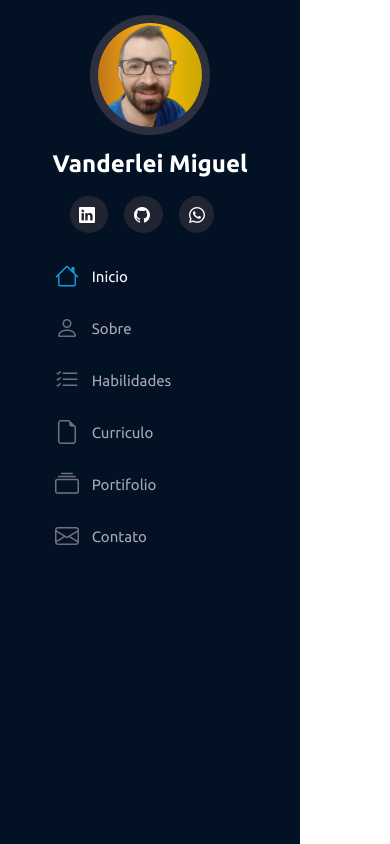
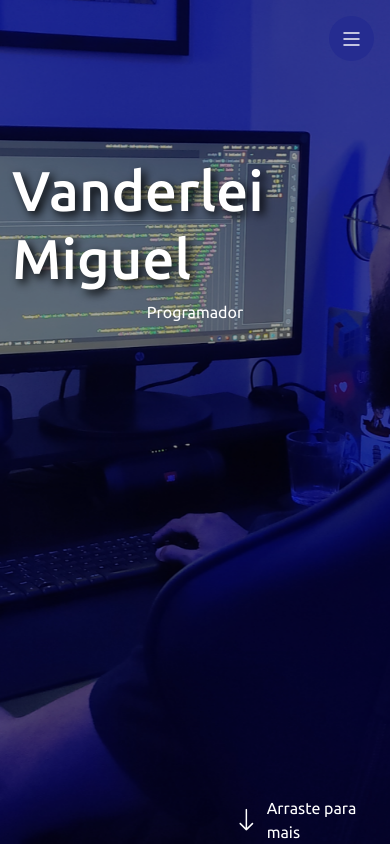
Before and after one commit to vanderleimiguel/portfolio, a Python web app: template templates/index.html in a window 390 px wide. Run offline with Jinja, Linux system fonts and the light colour scheme; the template is opened without the code that fills it, so the values that code supplies are empty; some libraries are stand-ins or nearby versions.

Commit message:
menu responsivo

```diff
--- a/static/script.js
+++ b/static/script.js
@@ -0,0 +1,12 @@
+/* Abre e fecha menu lateral em modo mobile */
+
+const menuMobile = document.querySelector('.menu-mobile')
+const body = document.querySelector('body')
+
+// funcao de click e verifica classes se tiver bilist troca para bi x
+menuMobile.addEventListener('click', () => {
+  menuMobile.classList.contains('bi-list')
+    ? menuMobile.classList.replace('bi-list', 'bi-x')
+    : menuMobile.classList.replace('bi-x', 'bi-list')
+  body.classList.toggle('menu-nav-active')
+})
--- a/static/style.css
+++ b/static/style.css
@@ -5,6 +5,9 @@ html, body{
   width: 100%;
   height: 100%;
 }
+
+/* ************************************************ */
+/* Menu de navegação */
 
 #header{
   position: fixed;
@@ -85,3 +88,90 @@ html, body{
 .nav-menu li:hover > a i {
   color: #149ddd;
 }
+
+/* ************************************************ */
+/* Section Inicio */
+#main {
+  margin-left: 300px;
+}
+
+section#inicio {
+  background-image: url("./img/bannerPortifolio.png");
+  background-repeat: no-repeat;
+  background-size: cover;
+  background-attachment: fixed;
+  background-position: center;
+
+  width: 100%;
+  height: 100vh;
+}
+
+section#inicio h2 {
+  font-size: 6rem;
+}
+
+section#inicio span#subtitle {
+  margin-right: 8rem;
+  font-size: 1.5rem;
+}
+
+.text-shadow {
+  text-shadow: 4px 4px 10px #000000;
+}
+
+section#inicio div#arraste {
+  width: 9rem;
+}
+
+section#inicio div#arraste a {
+  text-decoration: none;
+  color: #fff;
+}
+
+/* ************************************************ */
+/* Menu responsivo */
+
+i.menu-mobile {
+  position: fixed;
+  color: #fff;
+  background-color: #252c90;
+  right: 1rem;
+  top: 1rem;
+  font-size: 1.5rem;
+  border-radius: 4rem;
+  cursor: pointer;
+  z-index: 10;
+  width: 45px;
+  height: 45px;
+  display: none;
+  justify-content: center;
+  align-items: center;
+}
+
+/* ativar botao do menu hamburguer */
+.menu-nav-active {
+    overflow: hidden;
+}
+
+.menu-nav-active #header {
+    left: 0;
+}
+
+@media (max-width: 1024px) {
+  #header {
+    left: -300px;
+  }
+  i.menu-mobile{
+    display: flex;
+  }
+  section#inicio h2{
+    font-size: 3.5rem ;
+  }
+  section#inicio span#subtitle{
+    margin-right: 0;
+    font-size: 1rem;
+  }
+  #main{
+      margin-left: 0;
+  }
+}
--- a/templates/index.html
+++ b/templates/index.html
@@ -14,6 +14,9 @@
     <title>Vanderlei Miguel</title>
   </head>
   <body>
+    <i class="bi bi-list menu-mobile"></i>
+
+    <!-- Menu -->
     <aside id="header">
       <section class="profile">
         <img
@@ -70,6 +73,27 @@
       </nav>
     </aside>
 
+    <main id="main">
+      <!-- section Inicio -->
+      <section id="inicio" class="row m-0 p-0">
+        <div
+          class="col-md-5 d-flex justify-content-center align-items-center flex-column"
+        >
+          <h2 class="text-white text-shadow">Vanderlei Miguel</h2>
+          <span id="subtitle" class="text-white">Programador</span>
+        </div>
+        <div class="col-md-7 d-flex justify-content-end align-items-end">
+          <div id="arraste" class="d-flex align-items-center">
+            <i
+              class="bi bi-arrow-down text-white pe-2 fs-2"
+              arial-hidden="true"
+            ></i>
+            <a href="">Arraste para mais</a>
+          </div>
+        </div>
+      </section>
+    </main>
+
     <script src="../static/bootstrap/js/bootstrap.bundle.min.js"></script>
     <script src="/static/script.js"></script>
   </body>
```
